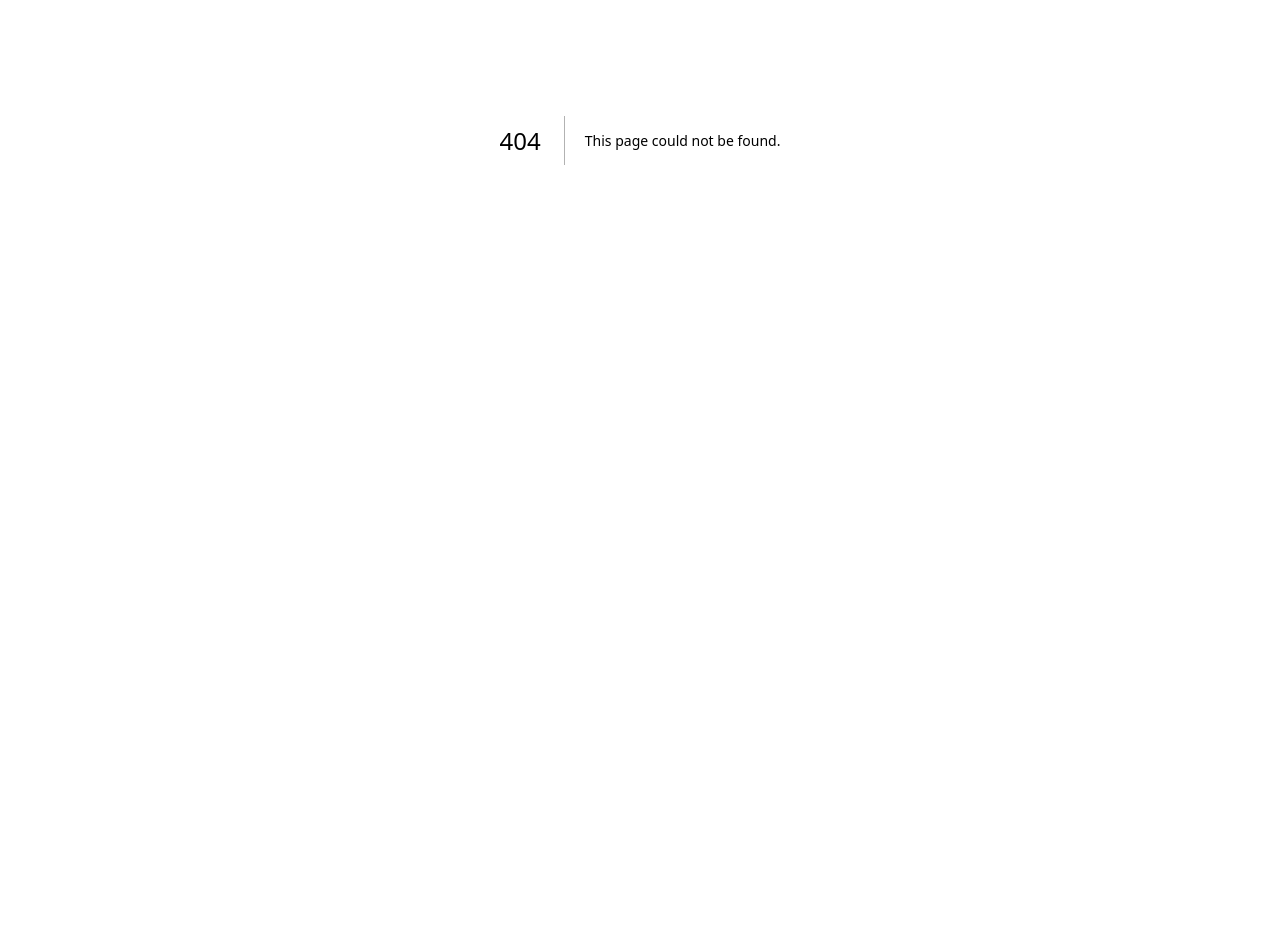
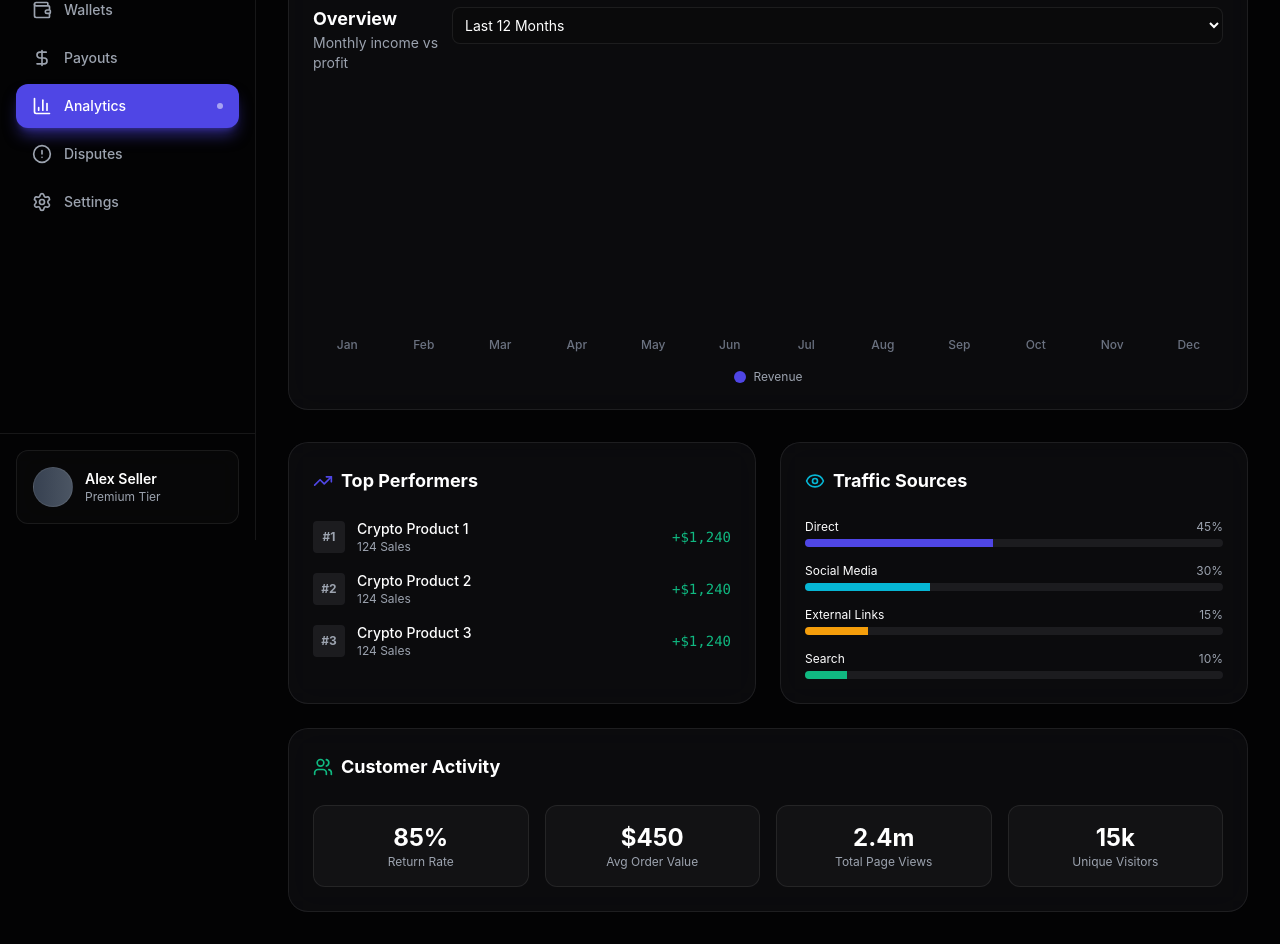
Before and after one commit to Shh12308/market-, a Next.js app: page /seller/analytics in a window 1280 px wide. Before the commit this address had no page. Shown: the part 260-1204 px from the top of the page. Before the commit the page ends 800 px from the top, so only its background shows below. Built offline with nearby package versions, Linux system fonts and the light colour scheme.

Commit message:
Create page.tsx

```diff
--- /dev/null
+++ b/app/seller/analytics/page.tsx
@@ -0,0 +1,98 @@
+import Sidebar from '@/components/seller/Sidebar';
+import Header from '@/components/seller/Header';
+import RevenueChart from '@/components/seller/RevenueChart';
+import { TrendingUp, Users, ShoppingCart, Eye } from 'lucide-react';
+
+export default function AnalyticsPage() {
+  return (
+    <div className="flex min-h-screen bg-[var(--background)]">
+      <Sidebar />
+      <div className="flex-1 ml-64">
+        <Header />
+        <main className="p-8">
+           <div className="mb-8">
+            <h1 className="text-3xl font-bold text-white mb-2">Advanced Analytics</h1>
+            <p className="text-[var(--text-muted)]">Deep dive into your store performance metrics.</p>
+          </div>
+
+          <div className="grid grid-cols-1 gap-6 mb-8">
+            <RevenueChart />
+          </div>
+
+          <div className="grid grid-cols-1 md:grid-cols-2 gap-6">
+            {/* Top Performing Products */}
+            <div className="card p-6">
+              <h3 className="text-lg font-bold text-white mb-6 flex items-center gap-2">
+                <TrendingUp className="w-5 h-5 text-[var(--primary)]" /> Top Performers
+              </h3>
+              <div className="space-y-4">
+                {[1, 2, 3].map((i) => (
+                  <div key={i} className="flex items-center justify-between">
+                    <div className="flex items-center gap-3">
+                      <div className="w-8 h-8 rounded bg-[var(--surface-3)] flex items-center justify-center text-xs font-bold text-[var(--text-muted)]">#{i}</div>
+                      <div>
+                        <p className="text-sm text-white font-medium">Crypto Product {i}</p>
+                        <p className="text-xs text-[var(--text-muted)]">124 Sales</p>
+                      </div>
+                    </div>
+                    <span className="text-sm text-[var(--success)] font-mono">+$1,240</span>
+                  </div>
+                ))}
+              </div>
+            </div>
+
+            {/* Traffic Sources */}
+            <div className="card p-6">
+              <h3 className="text-lg font-bold text-white mb-6 flex items-center gap-2">
+                <Eye className="w-5 h-5 text-[var(--accent)]" /> Traffic Sources
+              </h3>
+              <div className="space-y-4">
+                {[
+                  { source: 'Direct', percent: 45, color: 'bg-[var(--primary)]' },
+                  { source: 'Social Media', percent: 30, color: 'bg-[var(--accent)]' },
+                  { source: 'External Links', percent: 15, color: 'bg-[var(--warning)]' },
+                  { source: 'Search', percent: 10, color: 'bg-[var(--success)]' },
+                ].map((item, i) => (
+                  <div key={i}>
+                    <div className="flex justify-between text-xs mb-1">
+                      <span className="text-white">{item.source}</span>
+                      <span className="text-[var(--text-muted)]">{item.percent}%</span>
+                    </div>
+                    <div className="w-full h-2 bg-[var(--surface-3)] rounded-full overflow-hidden">
+                      <div className={`h-full ${item.color}`} style={{ width: `${item.percent}%` }}></div>
+                    </div>
+                  </div>
+                ))}
+              </div>
+            </div>
+
+             {/* Customer Demographics (Mock) */}
+             <div className="card p-6 md:col-span-2">
+              <h3 className="text-lg font-bold text-white mb-6 flex items-center gap-2">
+                <Users className="w-5 h-5 text-[var(--success)]" /> Customer Activity
+              </h3>
+              <div className="grid grid-cols-4 gap-4 text-center">
+                 <div className="p-4 rounded-xl bg-[var(--surface-2)] border border-[var(--border)]">
+                   <p className="text-2xl font-bold text-white">85%</p>
+                   <p className="text-xs text-[var(--text-muted)]">Return Rate</p>
+                 </div>
+                 <div className="p-4 rounded-xl bg-[var(--surface-2)] border border-[var(--border)]">
+                   <p className="text-2xl font-bold text-white">$450</p>
+                   <p className="text-xs text-[var(--text-muted)]">Avg Order Value</p>
+                 </div>
+                 <div className="p-4 rounded-xl bg-[var(--surface-2)] border border-[var(--border)]">
+                   <p className="text-2xl font-bold text-white">2.4m</p>
+                   <p className="text-xs text-[var(--text-muted)]">Total Page Views</p>
+                 </div>
+                 <div className="p-4 rounded-xl bg-[var(--surface-2)] border border-[var(--border)]">
+                   <p className="text-2xl font-bold text-white">15k</p>
+                   <p className="text-xs text-[var(--text-muted)]">Unique Visitors</p>
+                 </div>
+              </div>
+            </div>
+          </div>
+        </main>
+      </div>
+    </div>
+  );
+}
```
